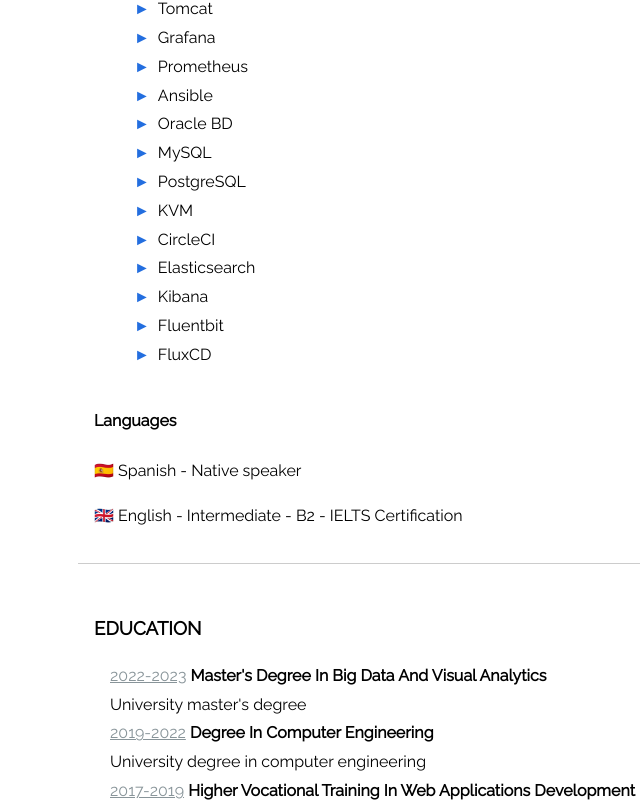
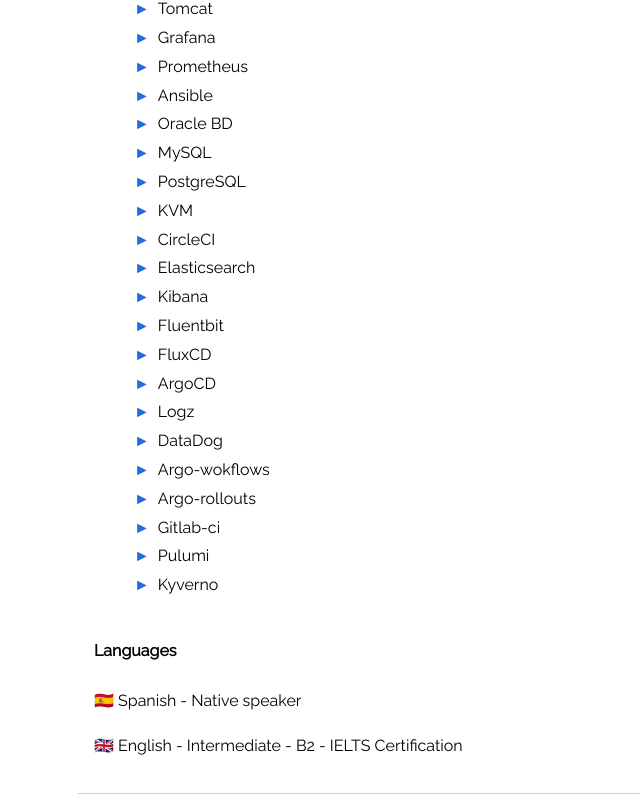
Before and after one commit to dcristobalh/dcristobalh.github.io, a plain HTML site: page index.html in a window 1280 px wide. Shown: the part 1386-2186 px from the top of the page, without its empty margins (8-648 px from the left). Drawn offline with Linux system fonts and the light colour scheme; a script that the page names is missing.

Commit message:
Feat: add more skills

```diff
--- a/index.html
+++ b/index.html
@@ -271,6 +271,14 @@
               <li>Kibana</li>
               <li>Fluentbit</li>
               <li>FluxCD</li>
+              <li>ArgoCD</li>
+              <li>Logz</li>
+              <li>DataDog</li>
+              <li>Argo-wokflows</li>
+              <li>Argo-rollouts</li>
+              <li>Gitlab-ci</li>
+              <li>Pulumi</li>
+              <li>Kyverno</li>
             </ul>
           </div>
           <div class="column">
@@ -280,7 +288,6 @@
               <li>GoCD</li>
               <li>Azure DevOps</li>
               <li>Django</li>
-              <li>ArgoCD</li>
               <li>Github Actions</li>
               <li>Groovy</li>
               <li>Java</li>
```
